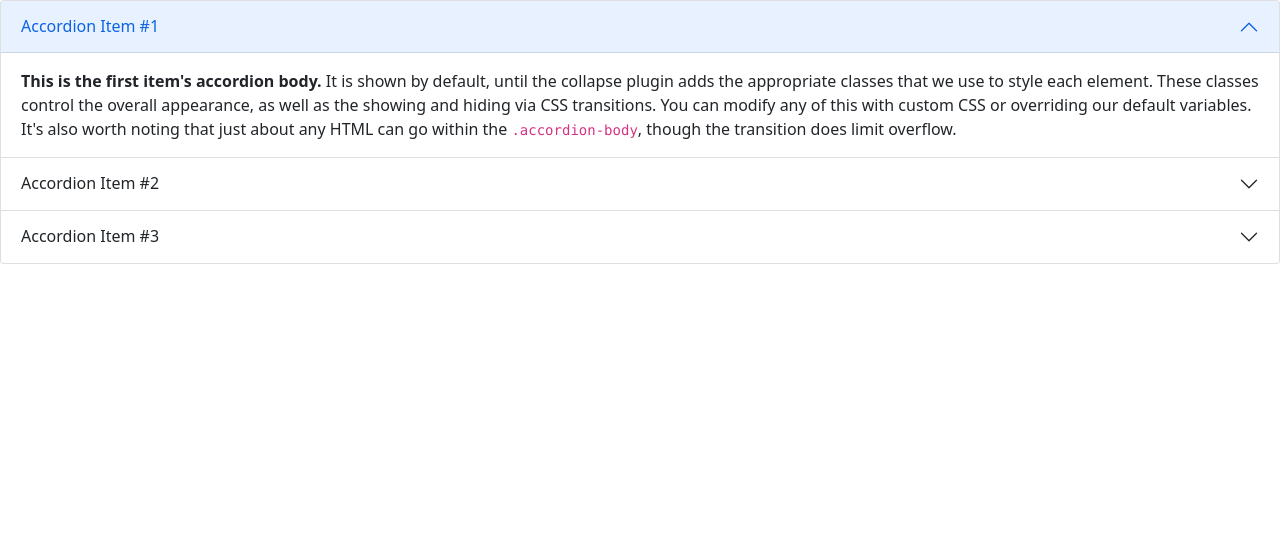
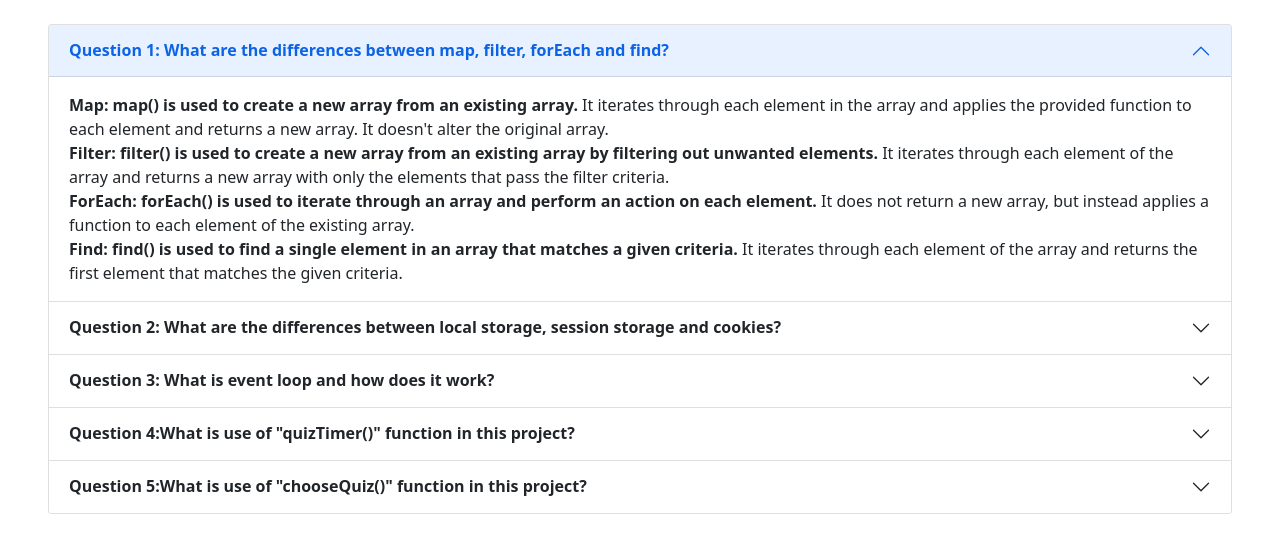
Before and after one commit to mehedihasanrupok/Quiz-Hero, a plain HTML site: page blog.html in a window 1280 px wide. Drawn offline with nearby package versions, Linux system fonts and the light colour scheme.

Commit message:
allQuestionsAnswerd

```diff
--- a/blog.html
+++ b/blog.html
@@ -12,43 +12,75 @@
     <title>Blogs!!</title>
   </head>
   <body>
-    <section>
+    <section class="mt-4 mx-5">
         <div class="accordion" id="accordionExample">
             <div class="accordion-item">
               <h2 class="accordion-header" id="headingOne">
-                <button class="accordion-button" type="button" data-bs-toggle="collapse" data-bs-target="#collapseOne" aria-expanded="true" aria-controls="collapseOne">
-                  Accordion Item #1
+                <button class="accordion-button fw-bold" type="button" data-bs-toggle="collapse" data-bs-target="#collapseOne" aria-expanded="true" aria-controls="collapseOne">
+                    Question 1: What are the differences between map, filter, forEach and find?
                 </button>
               </h2>
               <div id="collapseOne" class="accordion-collapse collapse show" aria-labelledby="headingOne" data-bs-parent="#accordionExample">
                 <div class="accordion-body">
-                  <strong>This is the first item's accordion body.</strong> It is shown by default, until the collapse plugin adds the appropriate classes that we use to style each element. These classes control the overall appearance, as well as the showing and hiding via CSS transitions. You can modify any of this with custom CSS or overriding our default variables. It's also worth noting that just about any HTML can go within the <code>.accordion-body</code>, though the transition does limit overflow.
+                  <strong>Map:  map() is used to create a new array from an existing array.</strong> It iterates through each element in the array and applies the provided function to each element and returns a new array. It doesn't alter the original array.<br>
+                  <strong>Filter:  filter() is used to create a new array from an existing array by filtering out unwanted elements.</strong> It iterates through each element of the array and returns a new array with only the elements that pass the filter criteria.<br>
+                  <strong>ForEach:  forEach() is used to iterate through an array and perform an action on each element.</strong> It does not return a new array, but instead applies a function to each element of the existing array.<br>
+                  <strong>Find:  find() is used to find a single element in an array that matches a given criteria.</strong> It iterates through each element of the array and returns the first element that matches the given criteria.<br>
                 </div>
               </div>
             </div>
             <div class="accordion-item">
               <h2 class="accordion-header" id="headingTwo">
-                <button class="accordion-button collapsed" type="button" data-bs-toggle="collapse" data-bs-target="#collapseTwo" aria-expanded="false" aria-controls="collapseTwo">
-                  Accordion Item #2
+                <button class="accordion-button collapsed fw-bold" type="button" data-bs-toggle="collapse" data-bs-target="#collapseTwo" aria-expanded="false" aria-controls="collapseTwo">
+                    Question 2: What are the differences between local storage, session storage and cookies?
                 </button>
               </h2>
               <div id="collapseTwo" class="accordion-collapse collapse" aria-labelledby="headingTwo" data-bs-parent="#accordionExample">
                 <div class="accordion-body">
-                  <strong>This is the second item's accordion body.</strong> It is hidden by default, until the collapse plugin adds the appropriate classes that we use to style each element. These classes control the overall appearance, as well as the showing and hiding via CSS transitions. You can modify any of this with custom CSS or overriding our default variables. It's also worth noting that just about any HTML can go within the <code>.accordion-body</code>, though the transition does limit overflow.
+                  <strong>Local storage is the most recent mechanism.</strong> Local storage is useful for storing data that the user will need to access later, such as offline data.The stored data is not deleted when the browser is closed.It allows 10MB of data to be stored.<br>
+                  <strong>Session storage is similar to cookies, but the data is only stored for the current session.</strong> Session storage is a great way to improve the performance of your web applications.The data is stored only for the session and will be deleted when the browser is closed.It allows 5MB of data to be stored.<br>
+                  <strong>Cookies are the oldest and most well-known mechanism.</strong> Cookies are a good choice for storing data that should not be persisted for a long time, such as session IDs.The data can be set to expire at a certain time.The storage capacity is limited to 4KB of data.<br>
                 </div>
               </div>
             </div>
             <div class="accordion-item">
               <h2 class="accordion-header" id="headingThree">
-                <button class="accordion-button collapsed" type="button" data-bs-toggle="collapse" data-bs-target="#collapseThree" aria-expanded="false" aria-controls="collapseThree">
-                  Accordion Item #3
+                <button class="accordion-button collapsed fw-bold" type="button" data-bs-toggle="collapse" data-bs-target="#collapseThree" aria-expanded="false" aria-controls="collapseThree">
+                    Question 3: What is event loop and how does it work?
                 </button>
               </h2>
               <div id="collapseThree" class="accordion-collapse collapse" aria-labelledby="headingThree" data-bs-parent="#accordionExample">
                 <div class="accordion-body">
-                  <strong>This is the third item's accordion body.</strong> It is hidden by default, until the collapse plugin adds the appropriate classes that we use to style each element. These classes control the overall appearance, as well as the showing and hiding via CSS transitions. You can modify any of this with custom CSS or overriding our default variables. It's also worth noting that just about any HTML can go within the <code>.accordion-body</code>, though the transition does limit overflow.
+                    Event Loop is the secret behind JavaScript's asynchronous programming. It has one simple job to monitor the Call Stack and the Callback Queue. If the Call Stack is empty, the Event Loop will take the first event from the queue and will push it to the Call Stack, which effectively runs it. Such an iteration is called a tick in the Event Loop. Each event is just a function callback. It works by repeatedly
+                    checking for new events or inputs, and then processing them in order. The Event Loop is responsible for responding to user input, refreshing the display,and handling communication with other systems.
                 </div>
               </div>
+            </div>
+            <div class="accordion-item">
+                <h2 class="accordion-header" id="headingFour">
+                  <button class="accordion-button collapsed fw-bold" type="button" data-bs-toggle="collapse" data-bs-target="#collapseFour" aria-expanded="false" aria-controls="collapseFour">
+                    Question 4:What is use of "quizTimer()" function in this project?
+                  </button>
+                </h2>
+                <div id="collapseFour" class="accordion-collapse collapse" aria-labelledby="headingFour" data-bs-parent="#accordionExample">
+                  <div class="accordion-body">
+                    The quizTimer() function is used to keep track of the time a user takes to answer the quizzes. The function  also takes a dismiss argument, if it is set to true, will stop the counting. Initially, the color of the timer is green but when the value of the timer
+                    exceeds 60 seconds the color of the timer turns red.
+                  </div>
+                </div>
+            </div>
+            <div class="accordion-item">
+                <h2 class="accordion-header" id="headingFive">
+                  <button class="accordion-button collapsed fw-bold" type="button" data-bs-toggle="collapse" data-bs-target="#collapseFive" aria-expanded="false" aria-controls="collapseThree">
+                    Question 5:What is use of "chooseQuiz()" function in this project?
+                  </button>
+                </h2>
+                <div id="collapseFive" class="accordion-collapse collapse" aria-labelledby="headingFive" data-bs-parent="#accordionExample">
+                  <div class="accordion-body">
+                    The chooseQuiz() function takes an index and a given answer as arguments and updates the answers array for the selected quiz from the quizData array. It checks whether the quizzes answer already exists in the answers array and if it does, it replaces the
+                    existing answer with the given answer. If not, it adds the quizzes answer to the answers array. It also calls the displayAnswers function to display the updated answers array.
+                  </div>
+                </div>
             </div>
           </div>
     </section>
```
